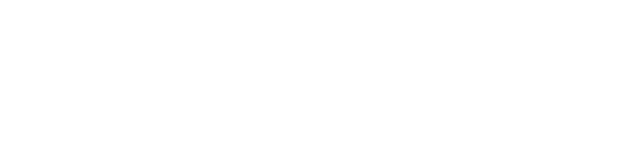
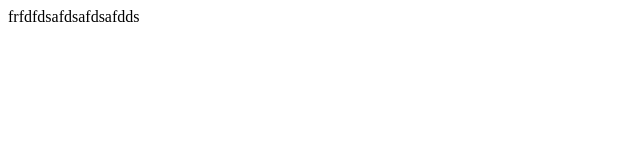
Before and after one commit to lennywang/git-demo, a plain HTML site: page index.html in a window 1280 px wide. Shown: the whole page, without its empty margins (0-640 px from the left). Drawn offline with Linux system fonts and the light colour scheme.

Commit message:
在github上编辑代码

```diff
--- a/index.html
+++ b/index.html
@@ -6,6 +6,6 @@
 </title>
 </head>
 <body>
-
+	frfdfdsafdsafdsafdds
 </body>
 </html>
```
